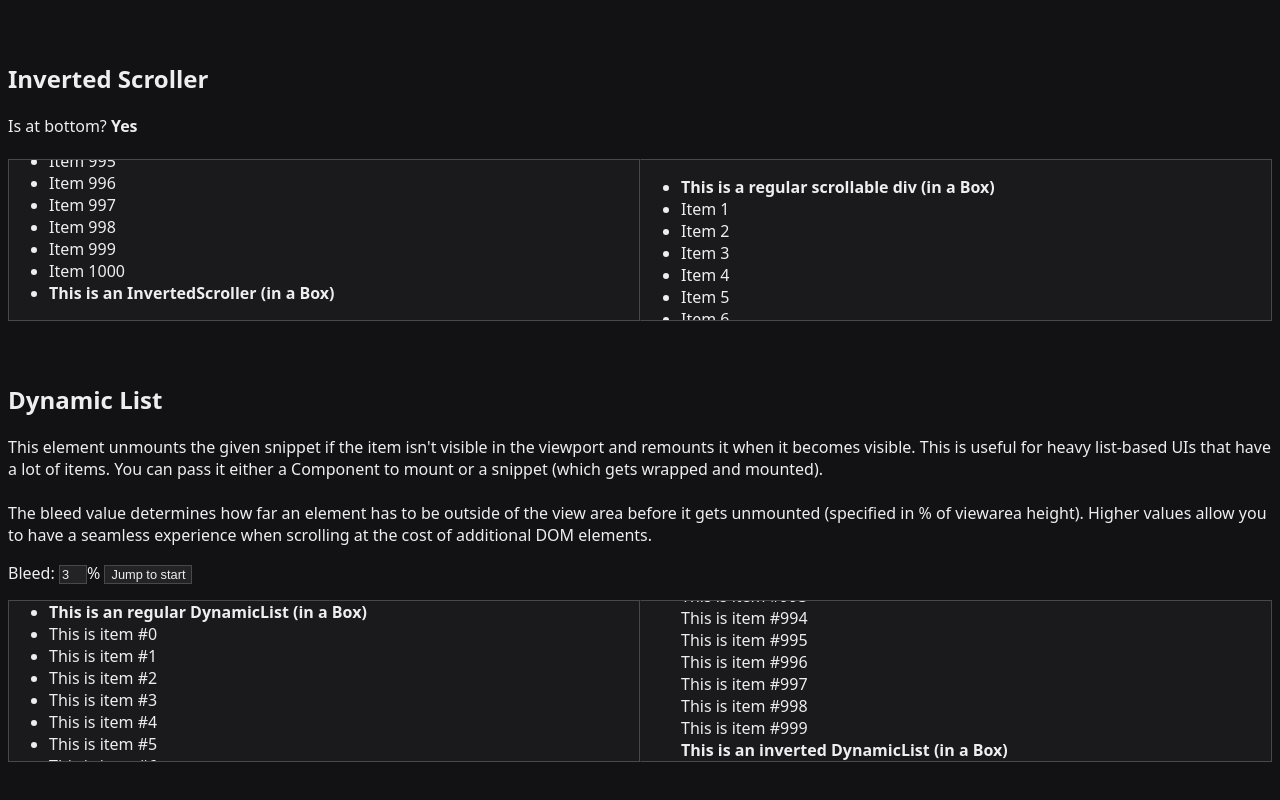
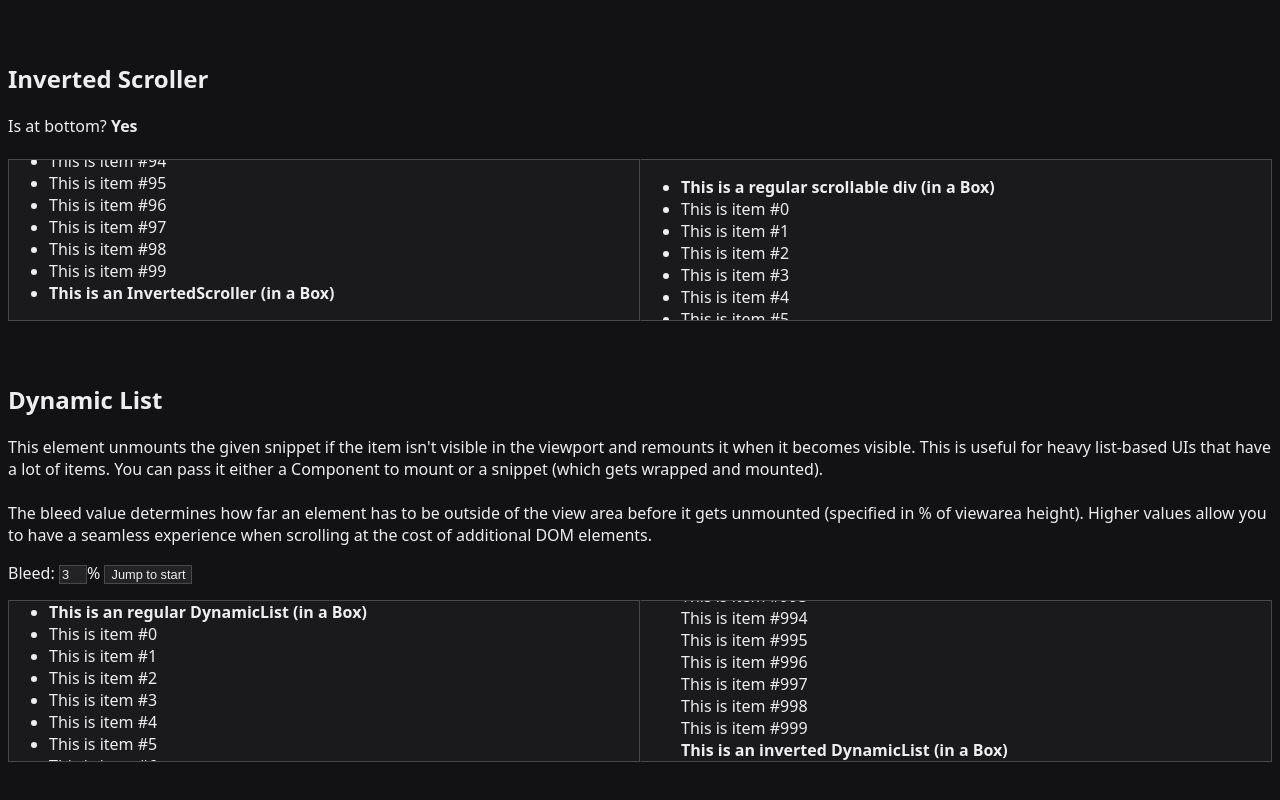
Before and after one commit to Casterlabs/casterlabs-ui, a SvelteKit app: page / in a window 1280 px wide. Shown: the part 1260-2060 px from the top of the page. Built offline with nearby package versions, Linux system fonts and the light colour scheme.

Commit message:
Make the demo page better.
Moved the item renderer into a snippet.

```diff
--- a/src/routes/+page.svelte
+++ b/src/routes/+page.svelte
@@ -19,6 +19,14 @@
 	let dynamicList1: DynamicList;
 	let dynamicList2: DynamicList;
 </script>
+
+{#snippet itemRenderer(item: number | string)}
+	{#if typeof item == 'number'}
+		This is item #{item}
+	{:else}
+		<b>{item}</b>
+	{/if}
+{/snippet}
 
 <h1>Casterlabs UI Test Page</h1>
 
@@ -167,11 +175,9 @@ Is at bottom?
 	<Box style="flex: 1; height: 100%; padding: 0;" sides={['top', 'bottom', 'left', 'right']}>
 		<InvertedScroller bind:this={scroller} bind:isAtBottom={isScrollerAtBottom}>
 			<ul>
-				<li><b>(end of list)</b></li>
-				{#each Array(SCROLL_ITEMS) as _, idx}
-					<li>Item {idx + 1}</li>
+				{#each ['(start of list)', ...Array(100).keys(), 'This is an InvertedScroller (in a Box)'] as item}
+					<li>{@render itemRenderer(item)}</li>
 				{/each}
-				<li><b>This is an InvertedScroller (in a Box)</b></li>
 			</ul>
 		</InvertedScroller>
 	</Box>
@@ -180,11 +186,9 @@ Is at bottom?
 		sides={['top', 'bottom', 'right']}
 	>
 		<ul>
-			<li><b>This is a regular scrollable div (in a Box)</b></li>
-			{#each Array(SCROLL_ITEMS) as _, idx}
-				<li>Item {idx + 1}</li>
+			{#each ['This is a regular scrollable div (in a Box)', ...Array(100).keys(), '(end of list)'] as item}
+				<li>{@render itemRenderer(item)}</li>
 			{/each}
-			<li><b>(end of list)</b></li>
 		</ul>
 	</Box>
 </div>
@@ -229,16 +233,20 @@ Is at bottom?
 		<Box style="flex: 1; height: 100%; padding: 0;" sides={['top', 'bottom', 'left', 'right']}>
 			<DynamicList
 				bind:this={dynamicList1}
-				startWith={['This is an regular DynamicList (in a Box)', ...Array(1_000).keys()]}
+				startWith={[
+					'This is an regular DynamicList (in a Box)',
+					...Array(1_000).keys(),
+					'(end of list)'
+				]}
 				bleed={dynamicListBleed / 100}
+				{itemRenderer}
 			>
-				{#snippet itemRenderer(item: number | string)}
-					{#if typeof item == 'number'}
-						This is item #{item}
-					{:else}
-						<b>{item}</b>
-					{/if}
-				{/snippet}
+				<!--
+				You can also:
+					{#snippet itemRenderer(item: any)}
+						...
+					{/snippet}
+				-->
 			</DynamicList>
 		</Box>
 		<Box
@@ -248,17 +256,14 @@ Is at bottom?
 			<DynamicList
 				bind:this={dynamicList2}
 				inverted
-				startWith={[...Array(1_000).keys(), 'This is an inverted DynamicList (in a Box)']}
+				startWith={[
+					'(start of list)',
+					...Array(1_000).keys(),
+					'This is an inverted DynamicList (in a Box)'
+				]}
 				bleed={dynamicListBleed / 100}
-			>
-				{#snippet itemRenderer(item: number | string)}
-					{#if typeof item == 'number'}
-						This is item #{item}
-					{:else}
-						<b>{item}</b>
-					{/if}
-				{/snippet}
-			</DynamicList>
+				{itemRenderer}
+			/>
 		</Box>
 	{/key}
 </div>
```
